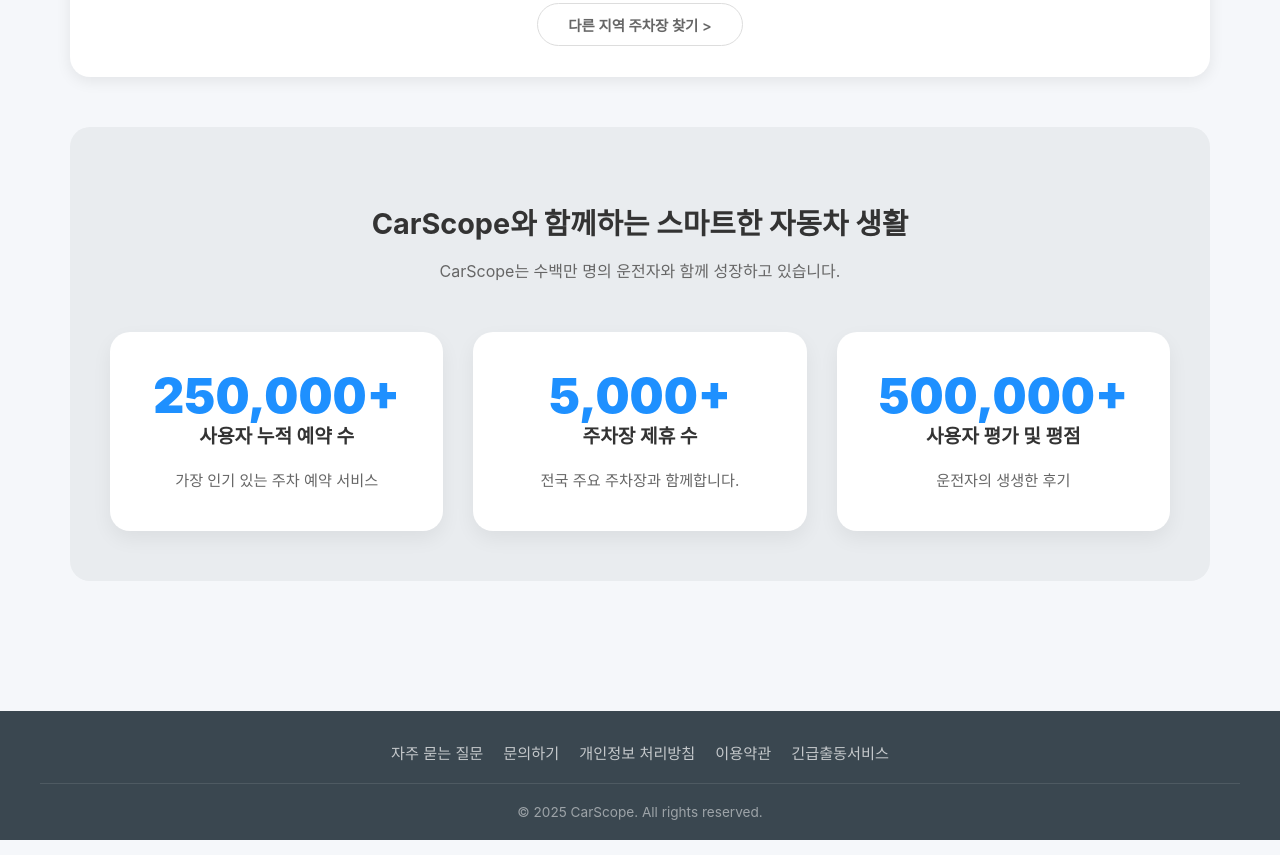
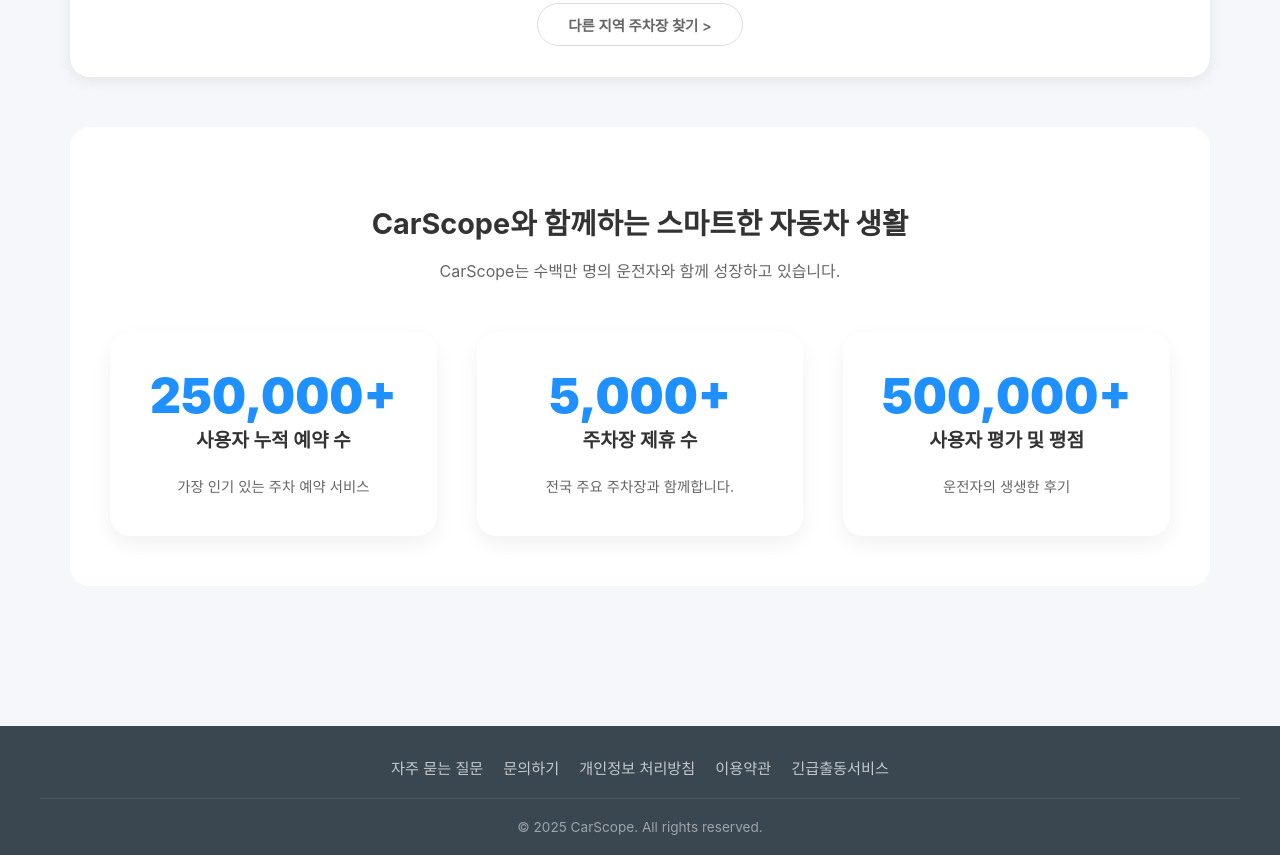
Before and after one commit to 2024136034-hakcheol/car-scope, a React (Create React App) app: page / in a window 1280 px wide. Shown: the part 1400-2255 px from the top of the page. Built offline with nearby package versions, Linux system fonts and the light colour scheme; no server answers.

Commit message:
style: HomePage 하단 통계 섹션 배경 흰색 복구 및 텍스트 간격 밀착

```diff
--- a/src/styles/HomePage.css
+++ b/src/styles/HomePage.css
@@ -417,10 +417,10 @@
 .company-stats-section {
     width: 100%;
     max-width: var(--container-width);
-    margin-bottom: 50px;
+    margin-bottom: 60px;
     padding: 50px 40px;
     box-sizing: border-box;
-    background-color: #e9ecef;
+    background-color: var(--white);
     border-radius: var(--radius-lg);
     text-align: center;
 }
@@ -441,7 +441,7 @@
 .stats-grid {
     display: flex;
     justify-content: center;
-    gap: 30px;
+    gap: 40px;
     flex-wrap: wrap;
 }
 
@@ -451,14 +451,11 @@
     display: flex;
     flex-direction: column;
     align-items: center;
-    justify-content: center;
     padding: 40px 20px;
     background-color: var(--white);
     border-radius: 20px;
     box-shadow: 0 8px 20px rgba(0, 0, 0, 0.06);
     transition: transform 0.3s ease, box-shadow 0.3s ease;
-    position: relative;
-    top: 0;
 }
 
 .stat-item:hover {
@@ -470,7 +467,7 @@
     font-size: 3rem;
     font-weight: 900;
     color: var(--primary-color);
-    margin-bottom: 5px;
+    margin-bottom: 0px;
     line-height: 1;
     display: block;
 }
@@ -480,16 +477,15 @@
     font-weight: 700;
     color: var(--text-dark);
     margin-bottom: 2px;
-    line-height: 1.2;
+    margin-top: 5px;
     display: block;
 }
 
 .stat-description {
-    font-size: 0.95rem;
+    font-size: 0.9rem;
     color: var(--text-medium);
     display: block;
-    margin-top: 0;
-    line-height: 1.4;
+    margin-top: 0px;
 }
 
 @media (max-width: 1160px) {
```
